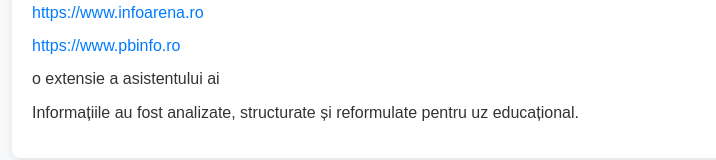
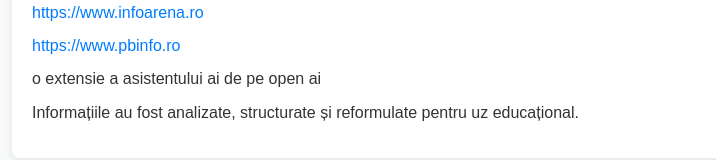
Before and after one commit to Zodrak36/Link-catre-surse, a plain HTML site: page Link catre documentatie/New folder/index.html in a window 1280 px wide. Shown: the part 254-414 px from the top of the page, without its empty margins (258-974 px from the left). Drawn offline with Linux system fonts and the light colour scheme.

Commit message:
index.html

```diff
--- a/Link catre documentatie/New folder/index.html
+++ b/Link catre documentatie/New folder/index.html
@@ -47,7 +47,7 @@
       <li><a href="https://manuale.edu.ro" target="_blank">https://manuale.edu.ro</a></li>
       <li><a href="https://www.infoarena.ro" target="_blank">https://www.infoarena.ro</a></li>
       <li><a href="https://www.pbinfo.ro" target="_blank">https://www.pbinfo.ro</a></li>
-      <li>   o extensie a asistentului ai</li>
+      <li>   o extensie a asistentului ai de pe open ai</li>
     </ul>
     <p>Informațiile au fost analizate, structurate și reformulate pentru uz educațional.</p>
   </div>
```
